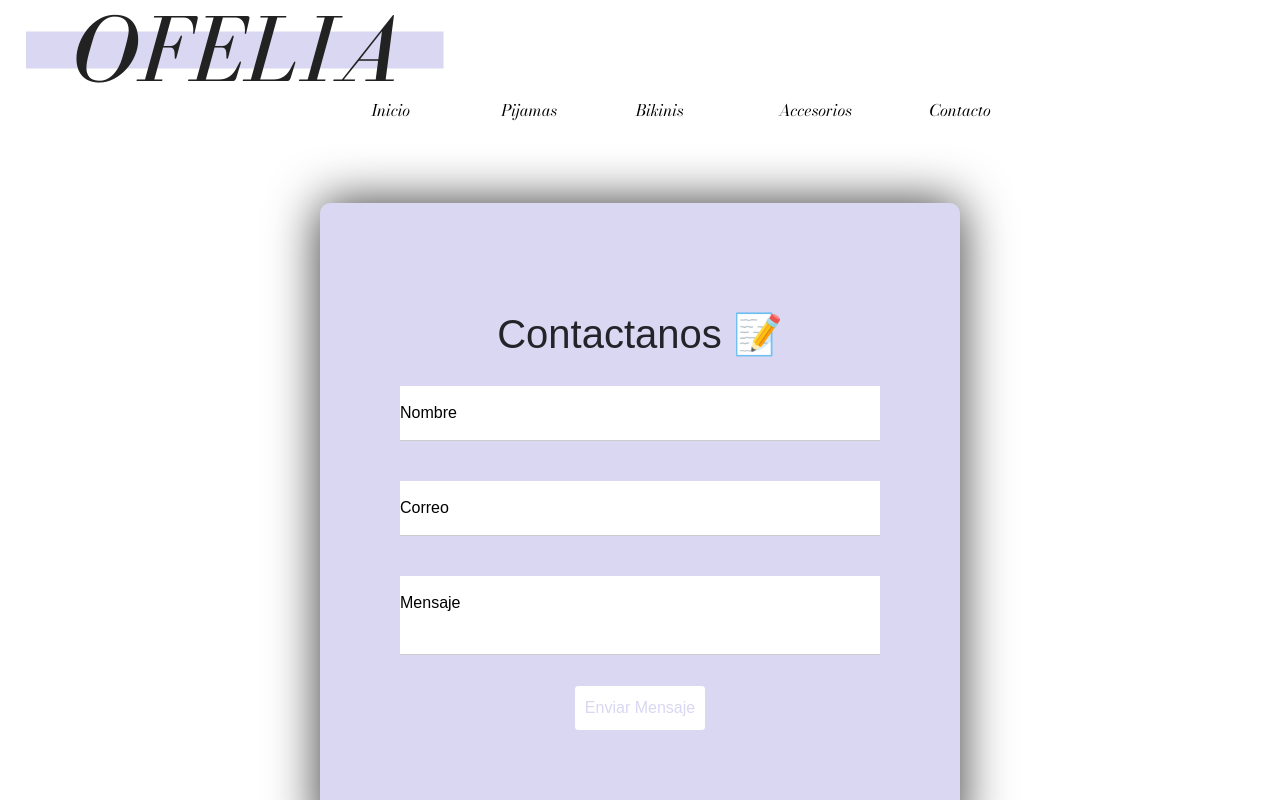
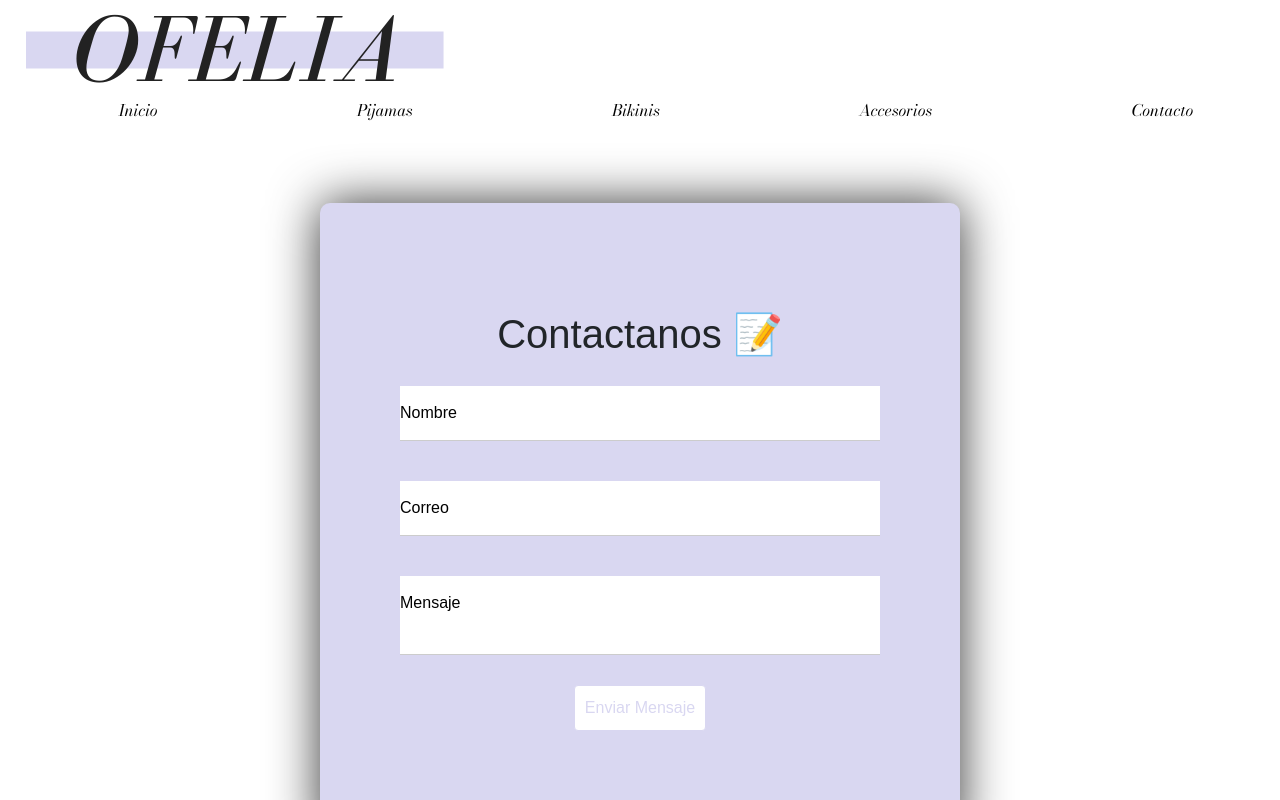
Before and after one commit to facundobardoni/Tienda-Ropa1, a website: page pag/Contacto.html in a window 1280 px wide. Shown: the top 800 px of the page. Drawn offline with nearby package versions, Linux system fonts and the light colour scheme; a web font is replaced by a local one.

Commit message:
arreglos

```diff
--- a/pag/Contacto.html
+++ b/pag/Contacto.html
@@ -20,12 +20,16 @@
     <script src="https://kit.fontawesome.com/df7f6b1b7b.js" crossorigin="anonymous"></script>
 </head>
 
-<body>
-    <header>
+<body class="grid-container">
+    <header class="header">
+
         <a href="../index.html">
             <img src="../imagenes/Ofelia.png" alt="Logo" /></a>
-            <nav class="rounded mx-auto col-12">
-                <ul class="navigation">
+
+        <nav>
+            <section class="container">
+                <nav class="rounded mx-auto col-12">
+                    <ul class="navigation">
                     <li><a href="../index.html" class="navButtons">Inicio</a></li>
 
                     <li><a href="./Pijamas.html" class="navButtons">Pijamas</a></li>
--- a/style.css
+++ b/style.css
@@ -4,10 +4,10 @@
 }
 
 
-nav,
+nav
 
 
-navigation li {
+.navigation li {
     text-align: center;
     display: inline;
 }
@@ -17,8 +17,20 @@ navigation li {
     color: black;
     font-family: "Bodoni Moda", serif;
     text-decoration: none;
-    margin: auto 50% ;
+    margin: 0.3rem ;
+
+
 }
+
+
+
+   @media (max-width:425px ) {
+    .navigation .navButtons .navigation li {
+     margin: 0.3em ;
+
+
+    }
+    }
 
 .navButtons:hover {
     background-color: rgb(217, 215, 241);
@@ -26,14 +38,11 @@ navigation li {
 
 .navigation {
     list-style: none;
-    width: 50%;
     margin: auto;
     padding-top: 0.5%;
+
 }
 
-.navigationLi {
-    text-decoration: none;
-}
 
 .imagenPrincipal {
     width: 100vw;
```
Also changed, not shown: index.html (+10 -6 lines).
